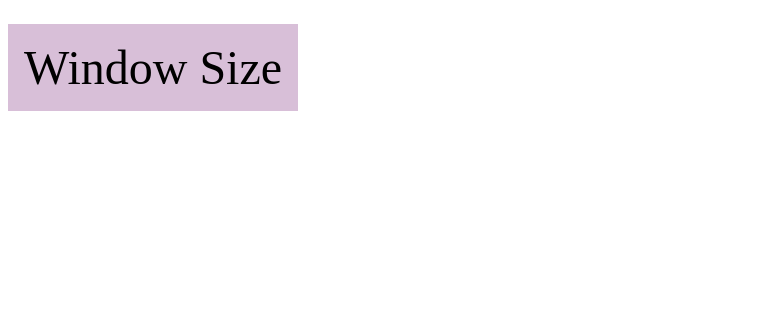
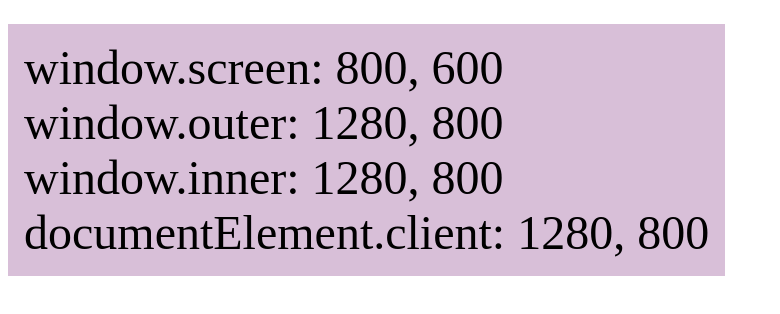
Before and after one commit to Yoon-jongho/Front-end-Browser-Basic, a plain HTML site: page chapter1/window_size.html in a window 1280 px wide. Shown: the whole page, without its empty margins (0-780 px from the left). Drawn offline with Linux system fonts and the light colour scheme.

Commit message:
window_size

```diff
--- a/chapter1/window_size.html
+++ b/chapter1/window_size.html
@@ -19,14 +19,18 @@
     <div class="tag">Window Size</div>
     <script>
       const tag = document.querySelector('.tag');
-      window.addEventListener('resize', () => {
+      const updateTag = () => {
         tag.innerHTML = `
           window.screen: ${window.screen.width}, ${window.screen.height} <br/>
           window.outer: ${window.outerWidth}, ${window.outerHeight} <br/>
           window.inner: ${window.innerWidth}, ${window.innerHeight} <br/>
           documentElement.client: ${document.documentElement.clientWidth}, ${document.documentElement.clientHeight}
           `;
+      };
+      window.addEventListener('resize', () => {
+        updateTag();
       });
+      updateTag();
     </script>
   </body>
 </html>
```
